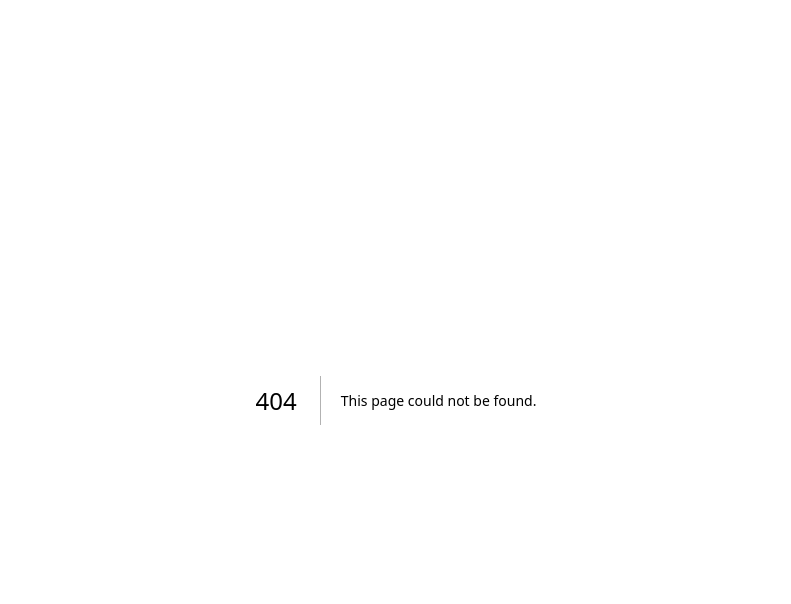
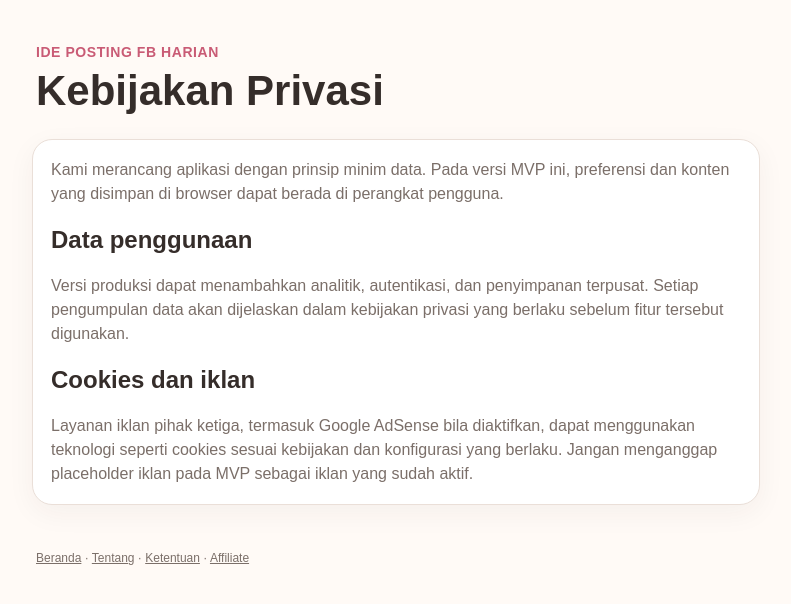
Before and after one commit to galleryabah-source/ide-posting-fb-harian-mvp, a Next.js app: page /privasi in a window 1280 px wide. Before the commit this address had no page. Shown: the top 604 px of the page, without its empty margins (244-1035 px from the left). Built offline with nearby package versions, Linux system fonts and the light colour scheme.

Commit message:
feat: add privacy page foundation

```diff
--- /dev/null
+++ b/app/privasi/page.tsx
@@ -0,0 +1,3 @@
+export default function PrivacyPage() {
+  return <main className="shell"><header className="header"><div className="brand">Ide Posting FB Harian</div><h1>Kebijakan Privasi</h1></header><section className="card"><p className="subtitle">Kami merancang aplikasi dengan prinsip minim data. Pada versi MVP ini, preferensi dan konten yang disimpan di browser dapat berada di perangkat pengguna.</p><h2>Data penggunaan</h2><p className="subtitle">Versi produksi dapat menambahkan analitik, autentikasi, dan penyimpanan terpusat. Setiap pengumpulan data akan dijelaskan dalam kebijakan privasi yang berlaku sebelum fitur tersebut digunakan.</p><h2>Cookies dan iklan</h2><p className="subtitle">Layanan iklan pihak ketiga, termasuk Google AdSense bila diaktifkan, dapat menggunakan teknologi seperti cookies sesuai kebijakan dan konfigurasi yang berlaku. Jangan menganggap placeholder iklan pada MVP sebagai iklan yang sudah aktif.</p></section><footer className="footer"><a href="/">Beranda</a> · <a href="/tentang">Tentang</a> · <a href="/ketentuan">Ketentuan</a> · <a href="/affiliate">Affiliate</a></footer></main>;
+}
```
